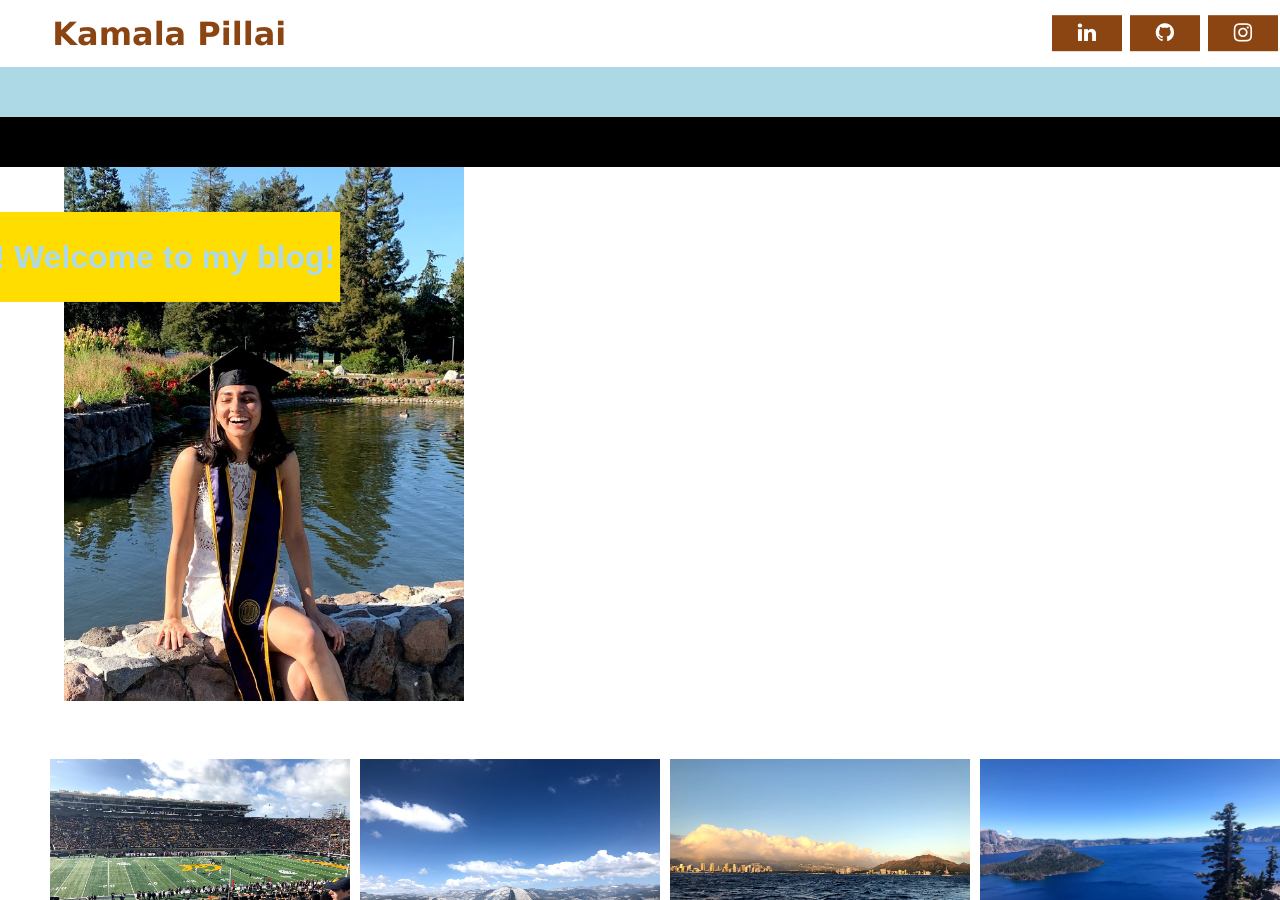
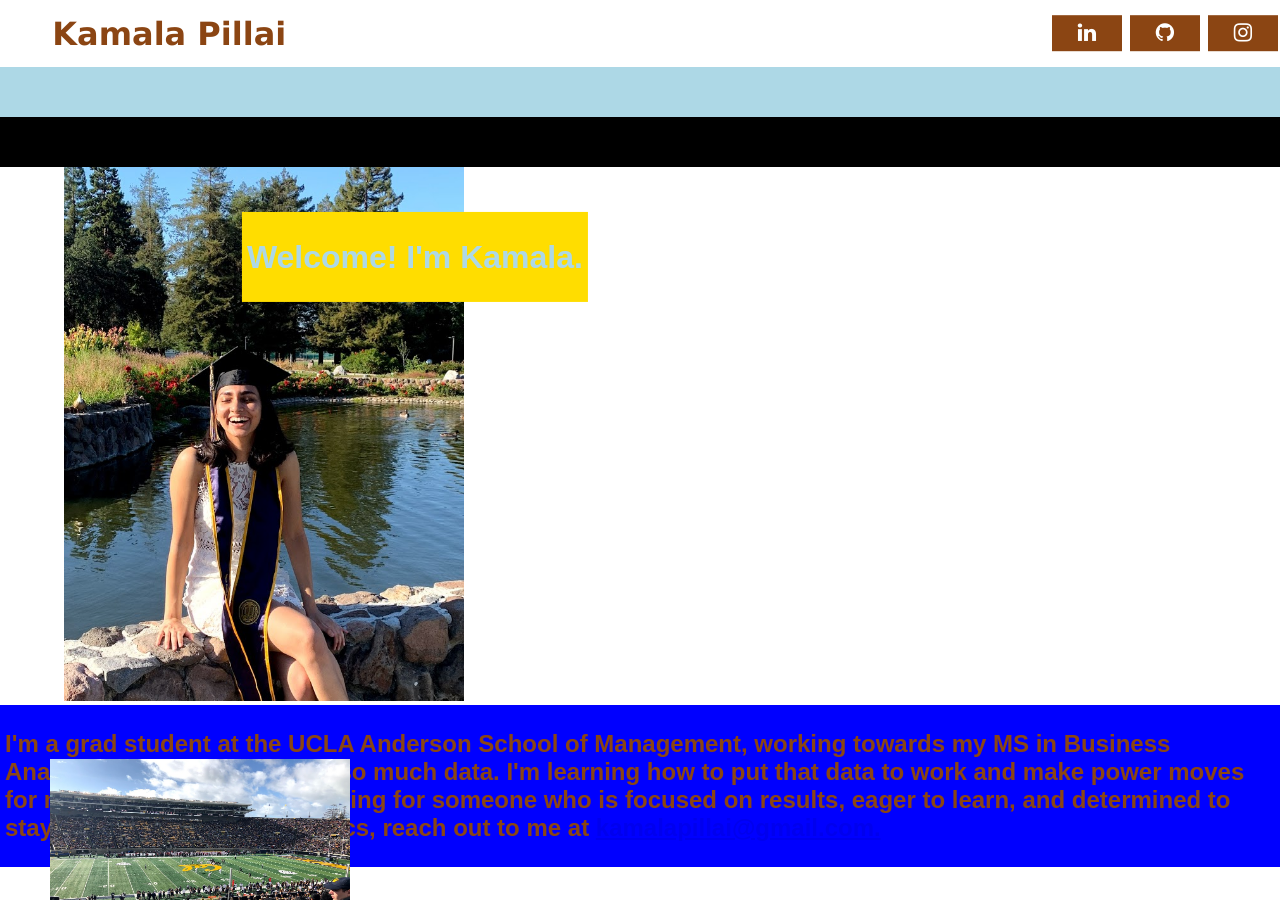
Before and after one commit to kpill/kpill.github.io, a Jekyll site: the page built from index.html, in a window 1280 px wide and 900 px high. Built offline with Jekyll 4.4.1, drawn with Linux system fonts in a browser that asks for light colours.

Commit message:
Update index.html

```diff
--- a/index.html
+++ b/index.html
@@ -9,7 +9,14 @@ title: Kamala Pillai's Blog
 <img src="/images/about3.jpg" width="400" style="margin-left: 5%">
 
 <div class = "yellow-box">
-<h1 class="welcome-text">Hi there! Welcome to my blog!</h1>
+<h1 class="welcome-text">Welcome! I'm Kamala.</h1>
+</div>
+
+<div class = "blue-text-box">
+<h2 class="about-text">I'm a grad student at the UCLA Anderson School of Management, working towards my MS in Business Analytics.
+	The future is data, so much data. I'm learning how to put that data to work and make power moves for my company. If you're
+	looking for someone who is focused on results, eager to learn, and determined to stay at the forefront of analytics,
+	reach out to me at <a href="mailto:kamalapillai@gmail.com">kamalapillai@gmail.com.</a></h2>
 </div>
 
 
```
